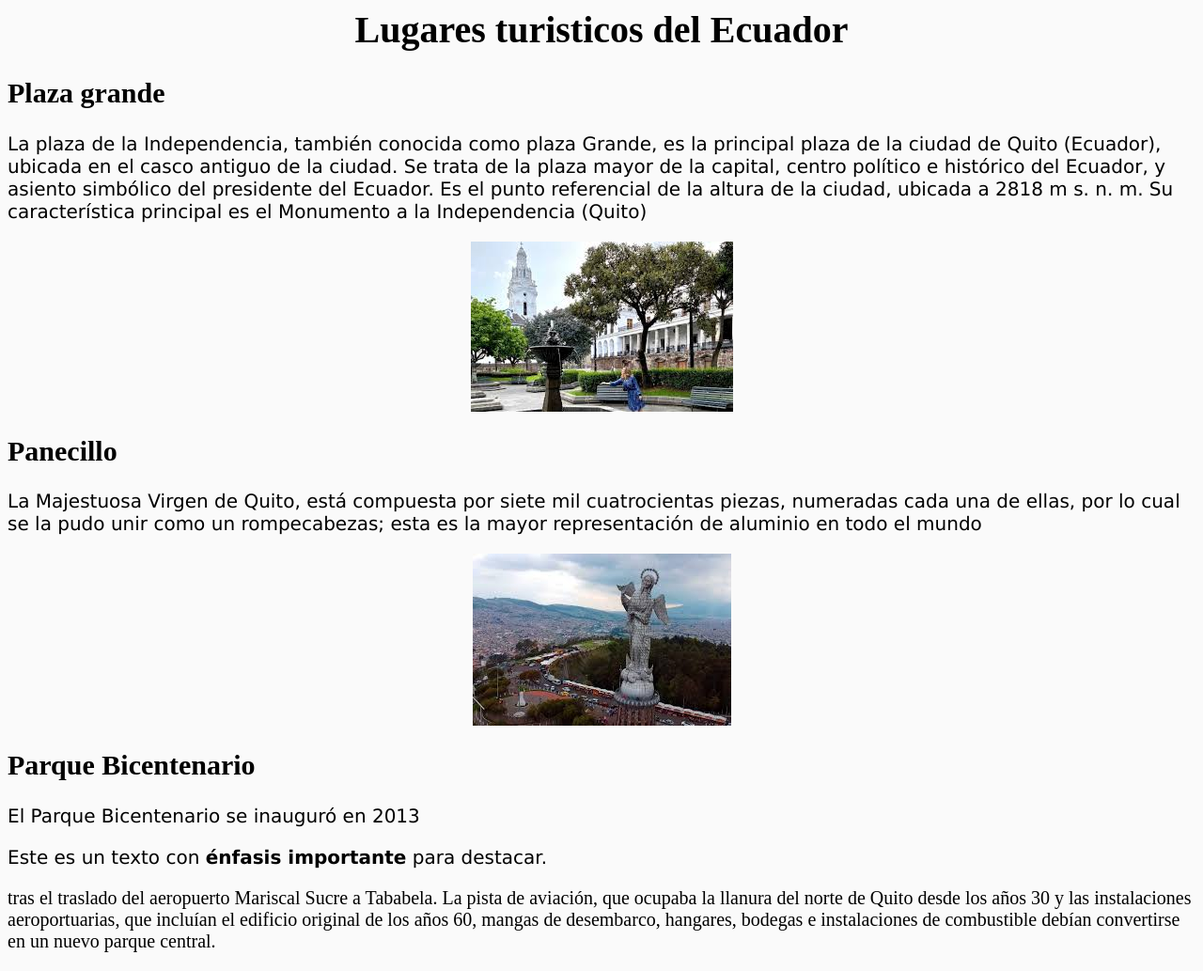
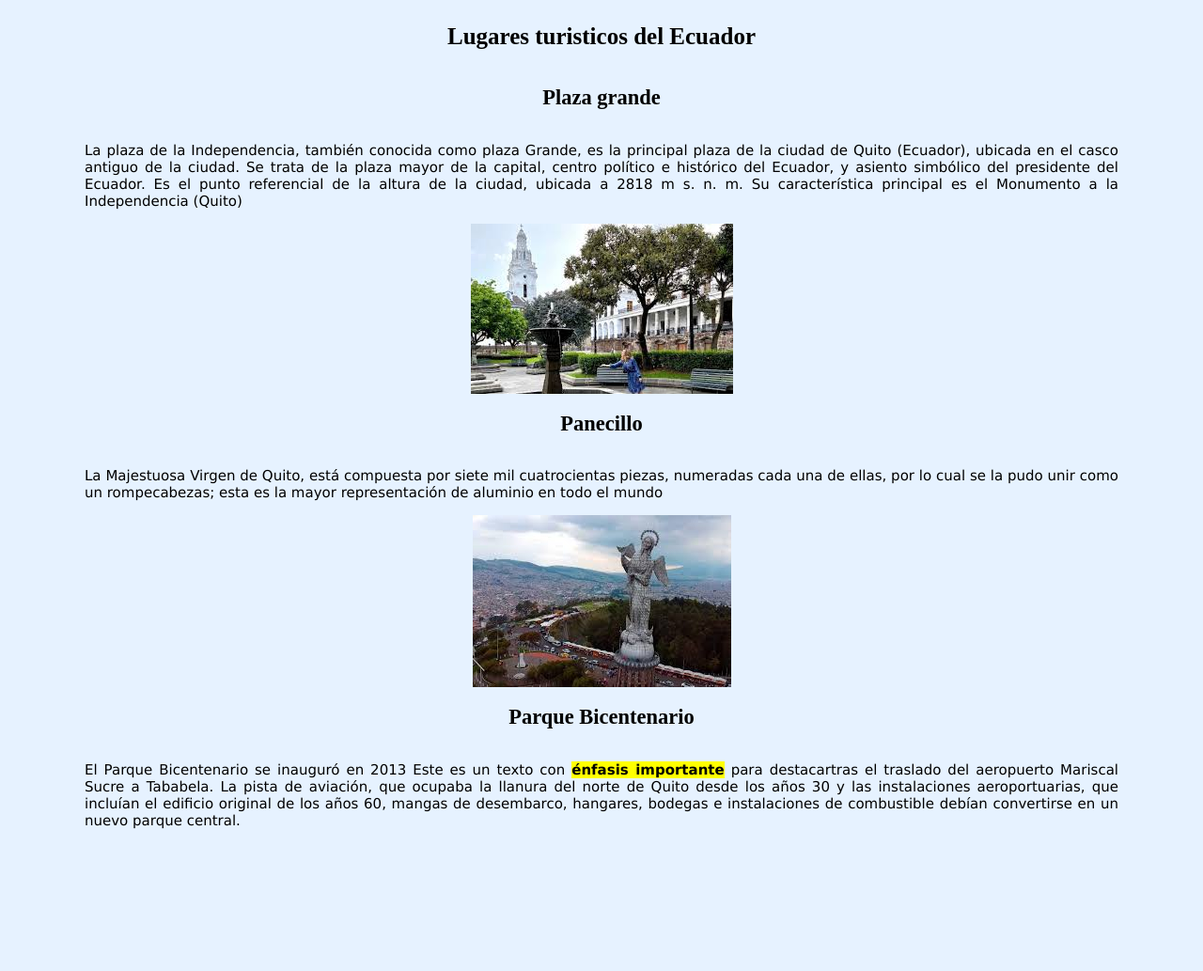
Before and after one commit to Alexandernacato/DesarrolloWeb, a plain HTML site: page index.html in a window 1280 px wide. Shown: the whole page at 94% size. After the commit the page ends 905 px from the top, so only its background shows below. Drawn offline with Linux system fonts and the light colour scheme.

Commit message:
Tercer commit

```diff
--- a/css/estilos.css
+++ b/css/estilos.css
@@ -1,12 +1,28 @@
 body{
-    background-color: rgb(250, 250, 250);
+    background-color: #e6f2ff;
     color: black;
     font-family: 'Times New Roman', Times, serif;
-    font-size: 20px;
+    font-size: 15px;
 
 }
 p {
    color: rgb(0, 0, 0);
    font-family: 'Lucida Sans', 'Lucida Sans Regular', 'Lucida Grande', 'Lucida Sans Unicode', Geneva, Verdana, sans-serif;
-   font-size: 20px;
+   font-size: 15px;
+   text-align: justify;
+   max-width: 1100px;
 }
+strong {
+    font-size: 15px;
+    background-color: yellow;
+}
+h1{
+    font-size: 25px;
+    margin-bottom: 20px;
+}
+.container {
+    display: flex;
+    flex-direction: column;
+    align-items: center;
+    margin: 0 auto;
+}
--- a/index.html
+++ b/index.html
@@ -6,18 +6,20 @@
     <title>Sitios turisticos del Ecuador </title>
 
 </head>
-    <center><h1>Lugares turisticos del Ecuador </h1></center>
+
+<body>
+<div class="container">
+    <h1>Lugares turisticos del Ecuador </h1>
     <h2>Plaza grande</h2>
     <p>La plaza de la Independencia, también conocida como plaza Grande, es la principal plaza de la ciudad de Quito (Ecuador), ubicada en el casco antiguo de la ciudad. Se trata de la plaza mayor de la capital, centro político e histórico del Ecuador, y asiento simbólico del presidente del Ecuador. Es el punto referencial de la altura de la ciudad, ubicada a 2818 m s. n. m. Su característica principal es el Monumento a la Independencia (Quito)</p>
-    <center><img src="./images/sitio1.jpg" alt="Plaza Grande"></center>
+  <img src="./images/sitio1.jpg" alt="Plaza Grande">
     <h2>Panecillo</h2>
     <p>La Majestuosa Virgen de Quito, está compuesta por siete mil cuatrocientas piezas, numeradas cada una de ellas, por lo cual se la pudo unir como un rompecabezas; esta es la mayor representación de aluminio en todo el mundo</p>
-    <center><img src="./images/sitio2.jpg" alt="Panecillo"></center>
+    <img src="./images/sitio2.jpg" alt="Panecillo">
     <h2>Parque Bicentenario</h2>
-    <p>El Parque Bicentenario se inauguró en 2013 <p>Este es un texto con <strong>énfasis importante</strong> para destacar.</p>tras el traslado del aeropuerto Mariscal Sucre a Tababela. La pista de aviación, que ocupaba la llanura del norte de Quito desde los años 30 y las instalaciones aeroportuarias, que incluían el edificio original de los años 60, mangas de desembarco, hangares, bodegas e instalaciones de combustible debían convertirse en un nuevo parque central.
+    <p>El Parque Bicentenario se inauguró en 2013 Este es un texto con <strong>énfasis importante</strong> para destacartras el traslado del aeropuerto Mariscal Sucre a Tababela. La pista de aviación, que ocupaba la llanura del norte de Quito desde los años 30 y las instalaciones aeroportuarias, que incluían el edificio original de los años 60, mangas de desembarco, hangares, bodegas e instalaciones de combustible debían convertirse en un nuevo parque central.
     </p>
-
-<body>
+</div>
 
 </body>
 </html>
```
